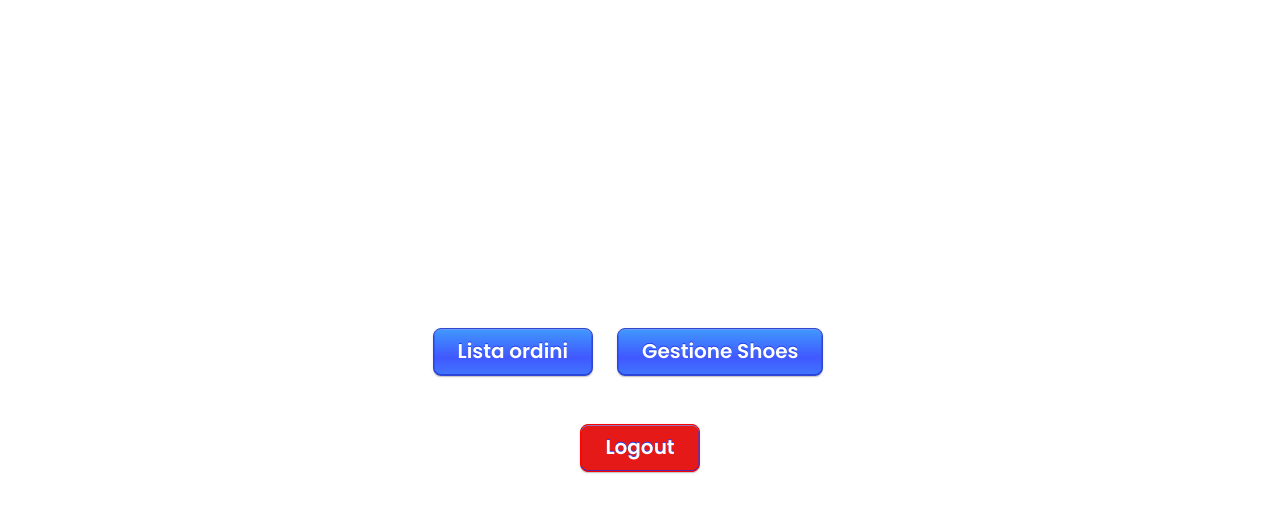
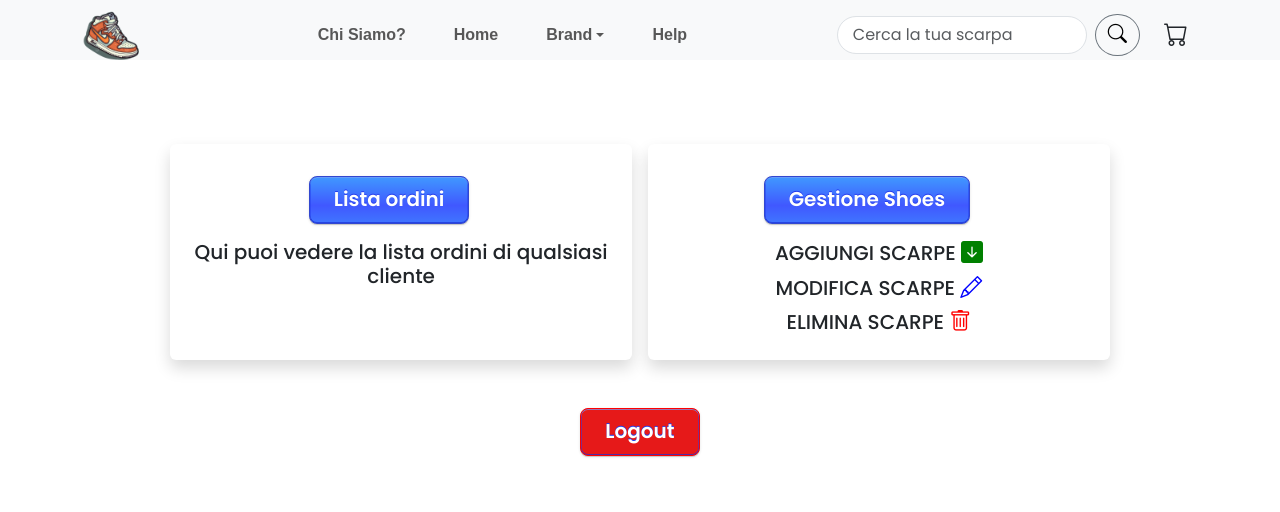
Before and after one commit to pomponiosimone/Capstone-FrontEnd, a React (Vite) app: page /menuAdmin in a window 1280 px wide. Shown: the top 512 px of the page. Built offline with nearby package versions, Linux system fonts and the light colour scheme.

Commit message:
cambiata foto login, fetch brand, card details fetch tramite id, filtro descrizione per suddividere sneakers su homepage

```diff
--- a/src/components/Brand.jsx
+++ b/src/components/Brand.jsx
@@ -6,18 +6,16 @@ import Card from 'react-bootstrap/Card';
 import { Link } from 'react-router-dom';
 import '../css/Card.css';
 
-
 const Brand = () => {
-    const {marca} = useParams();
+    const { marca } = useParams();
     const [selectedSizes, setSelectedSizes] = useState({});
     const { addItem } = useCart();
     const [scarpe, setScarpe] = useState([]);
-    useEffect(()=> {
 
-        fetch( `http://localhost:3002/scarpa/view/${marca} `, {
+    useEffect(() => {
+        fetch(`http://localhost:3002/scarpa/view/${marca}`, {
             method: 'GET',
             headers: {
-
                 'Content-Type': 'application/json'
             }
         })
@@ -28,11 +26,11 @@ const Brand = () => {
             return response.json();
         })
         .then(data => {
-
             setScarpe(data.content || []);
         })
         .catch(error => console.error("Errore nel caricamento dei dati:", error));
     }, [marca]);
+
     const handleSizeChange = (scarpaId, size) => {
         setSelectedSizes(prevState => ({
             ...prevState,
@@ -59,28 +57,25 @@ const handleAddToCart = (scarpa) => {
 
         addItem(item);
     };
+
     return (
         <Container fluid>
-            <Row className="pe-5 ps-5">
+            <Row className="pe-5 ps-5 mt-5">
                 {scarpe.map((scarpa) => (
-        <Col key={scarpa.id} style={{ marginTop: '100px', marginLeft: "10px", marginRight: "30px", marginBottom:'10px'}}>
-            <Card style={{ width: '100%'  }} className="border-0 shadow">
+                    <Col key={scarpa.id} xs={12} sm={6} md={4} lg={3} style={{ marginTop: '40px' }}>
+                        <Card style={{ width: '100%' }} className="border-0 shadow">
                             <Link to={`/card-details/${scarpa.id}`}>
                                 <Card.Img
                                     variant="top"
                                     src={scarpa.immagine}
                                     alt={scarpa.nome}
                                     style={{ height: '200px', objectFit: 'contain' }}
-                /> </Link>
+                                />
+                            </Link>
                             <Card.Body>
-
                                 <Card.Title className="text-center">{scarpa.nome}</Card.Title>
-
                                 <div className="d-flex justify-content-center align-items-center">
                                     <h1 className="prezzo me-4">{`€${scarpa.prezzo}`}</h1>
-
-
-
                                     <label htmlFor={`size-select-${scarpa.id}`}></label>
                                     <select
                                         id={`size-select-${scarpa.id}`}
@@ -98,23 +93,17 @@ className="form-select"
                                 </div>
 
                                 <div className="d-flex justify-content-end mt-3">
-                        <button className="btn-carrello-card"
-                            onClick={() => handleAddToCart(scarpa)}
-                        >
-                             <i className="bi bi-cart" style={{ fontSize: '20px'}}></i>
+                                    <button className="btn-carrello-card" onClick={() => handleAddToCart(scarpa)}>
+                                        <i className="bi bi-cart" style={{ fontSize: '20px' }}></i>
                                     </button>
-
                                 </div>
-
                             </Card.Body>
                         </Card>
-
                     </Col>
-
                 ))}
             </Row>
         </Container>
-)}
+    );
+};
 
-
-export default Brand
+export default Brand;
--- a/src/components/Card.jsx
+++ b/src/components/Card.jsx
@@ -26,22 +26,19 @@ const responsive = {
     }
 };
 
-const CardShoes = () => {
+const CardShoes = ({ descrizione }) => {
     const [scarpe, setScarpe] = useState([]);
     const [selectedSizes, setSelectedSizes] = useState({});
     const { addItem } = useCart();
 
     useEffect(() => {
-        fetch('http://localhost:3002/scarpa/view/all', {
+
+        fetch(`http://localhost:3002/scarpa/view/filtro?descrizione=${descrizione}`, {
             method: 'GET',
-            headers: {
-                'Content-Type': 'application/json'
-            }
+            headers: { 'Content-Type': 'application/json' }
         })
         .then(response => {
-            if (!response.ok) {
-                throw new Error(`Errore: ${response.status}`);
-            }
+            if (!response.ok) throw new Error(`Errore: ${response.status}`);
             return response.json();
         })
         .then(data => {
@@ -49,7 +46,7 @@ const CardShoes = () => {
             setScarpe(data.content || []);
         })
         .catch(error => console.error("Errore nel caricamento dei dati:", error));
-    }, []);
+    }, [descrizione]);
 
     const handleSizeChange = (scarpaId, size) => {
         const selectedSize = scarpe.find(scarpa => scarpa.id === scarpaId)
--- a/src/components/CardDetails.jsx
+++ b/src/components/CardDetails.jsx
@@ -8,19 +8,24 @@ const CardDetails = () => {
     const { id } = useParams();
     const [scarpe, setScarpa] = useState(null);
     const [selectedSizes, setSelectedSizes] = useState({});
-    const { addItem, updateItemQuantity, items } = useCart();
+    const { addItem } = useCart();
 
     useEffect(() => {
-        fetch('http://localhost:3002/scarpa/view/all', {
+
+        fetch(`http://localhost:3002/scarpa/view/details/${id}`, {
             method: 'GET',
             headers: {
                 'Content-Type': 'application/json'
             }
         })
-        .then(response => response.json())
+        .then(response => {
+            if (!response.ok) {
+                throw new Error(`Errore: ${response.status}`);
+            }
+            return response.json();
+        })
         .then(data => {
-            const foundShoe = data.content.find(item => item.id === id);
-            setScarpa(foundShoe);
+            setScarpa(data);
         })
         .catch(error => console.error("Errore nel caricamento dei dati:", error));
     }, [id]);
@@ -78,7 +83,7 @@ const CardDetails = () => {
                     <h1 className="mt-3 fs-5 mb-5 mt-5" style={{lineHeight: '35px'}}>{scarpe.descrizione}</h1>
                     <select
                         id={`size-select-${scarpe.id}`}
-                        value={selectedSizes[scarpe.id]?.size || ''}  // Usa solo la taglia selezionata
+                        value={selectedSizes[scarpe.id]?.size || ''}
                         onChange={(e) => handleSizeChange(scarpe.id, e.target.value)}
                         className="form-select"
                     >
--- a/src/components/HomePage.jsx
+++ b/src/components/HomePage.jsx
@@ -1,27 +1,24 @@
 import { Container, Row, Col } from "react-bootstrap";
 import fotohome from '../assets/fotohome.jpg';
-import Card from "./Card";
+import Card from "./Card"; // Make sure to import CardShoes
 import '../css/HomePage.css';
 import "react-multi-carousel/lib/styles.css";
 
 function HomePage() {
-
     return (
         <Container fluid>
             <Row className="pe-5 ps-5">
                 <Col xs={12} style={{ padding: 0, position: 'relative', marginTop: 80 }}>
-
                     <div className="Bottone">
                         <p className="title-school fs-5 mb-3">Back to School</p>
-                        <h1 className="test-school">Scoprite la nostra selezione di sneakers per il back-to-school !</h1>
-                        <a href="#back-to-school" className=" bottone-scoprire bg-dark text-light btn mt-2">
+                        <h1 className="test-school">Scoprite la nostra selezione di sneakers per il back-to-school!</h1>
+                        <a href="#back-to-school" className="bottone-scoprire bg-dark text-light btn mt-2">
                             Scoprire
                         </a>
                     </div>
                     <img
                         src={fotohome}
                         alt="Descrizione dell'immagine"
-
                         style={{
                             width: '100%',
                             height: 'auto',
@@ -29,16 +26,17 @@ function HomePage() {
                         }}
                     />
                 </Col>
-                <p className="fs-3 mt-5">Nuovi Arrivi</p>
+                <p id="Alte" className="fs-3 mt-5">Nuovi Arrivi</p>
+                <Card descrizione="sneaker" /> {/* Call with the description for new arrivals */}
 
-                <Card/>
-                <p className="fs-3 mt-5">Più acquistate</p>
-                <Card/>
-                <p id="back-to-school" className="fs-3 mt-5">Back to school</p>
-                <Card/>
+                <p id="Travis" className="fs-3 mt-5">Più acquistate</p>
+                <Card descrizione="Travis" /> {/* Call with the description for best sellers */}
+
+                <p id="back-to-school" className="fs-3 mt-5">Back to School</p>
+                <Card descrizione="Back" /> {/* Call with the description for back-to-school */}
             </Row>
         </Container>
-    )
+    );
 }
 
 export default HomePage;
--- a/src/components/MenuAdmin.jsx
+++ b/src/components/MenuAdmin.jsx
@@ -1,14 +1,27 @@
 import { Container, Row, Col} from 'react-bootstrap';
+import Card from 'react-bootstrap/Card';
 import '../css/LoginAdmin.css';
 import {Link} from 'react-router-dom'
 const MenuAdmin = () => {
     return (<Container className="menu-admin" fluid>
         <Row>
     <Col xs={12} className="d-flex justify-content-center">
-    <button  className="button-admin me-4">Lista ordini</button>
-    <Link to="/gestione-admin">
-    <button className="button-admin me-4">Gestione Shoes</button> </Link>
-    </Col>
+    <Card style={{ width: '100%' }} className="border-0 shadow me-3">
+        <Card.Body>
+    <Card.Subtitle className="text-center mt-3"><button  className="button-admin me-4">Lista ordini</button> </Card.Subtitle>
+    <Card.Title className="text-center mt-3">Qui puoi vedere la lista ordini di qualsiasi cliente</Card.Title>
+        </Card.Body>
+ </Card>
+ <Card style={{ width: '100%' }} className="border-0 shadow">
+    <Card.Body>
+   <Card.Subtitle  className="text-center mt-3">  <Link to="/gestione-admin"> <button className="button-admin me-4">Gestione Shoes</button> </Link>
+   </Card.Subtitle>
+   <Card.Title className="text-center mt-3">AGGIUNGI SCARPE <i class="bi bi-arrow-down-square-fill" style={{ fontSize: '22px', color: 'green'}}></i></Card.Title>
+   <Card.Title className="text-center">MODIFICA SCARPE <i className="bi bi-pencil button-gestione matita" style={{ fontSize: '22px'}}></i> </Card.Title>
+   <Card.Title className="text-center">ELIMINA SCARPE <i className="bi bi-trash button-gestione secchio" style={{ fontSize: '22px'}}></i> </Card.Title>
+   </Card.Body>
+   </Card>
+   </Col>
    <Col xs={12} className='d-flex justify-content-center mt-5'>
    <Link to="/">
    <button className="button-admin logout">Logout</button>
--- a/src/css/LoginAdmin.css
+++ b/src/css/LoginAdmin.css
@@ -7,7 +7,7 @@
     background: url('../assets/login.jpg') no-repeat;
     background-size: cover;
     background-position: center;
-    top:00px;
+    top:0px;
     right:0px;
     left:0px;
     bottom:0px;
@@ -108,12 +108,12 @@ margin-right: 3px;
     background-color: white;
     background-size: cover;
     background-position: center;
-    top:0px;
+    top:60px;
     right:0px;
     left:0px;
     bottom:0px;
     z-index:10000;
-    height: 100vh;
+    height: 60vh;
 
 }
 
```
Also changed, not shown: src/assets/login.jpg. Lines whose indentation alone changed are shown as unchanged.
